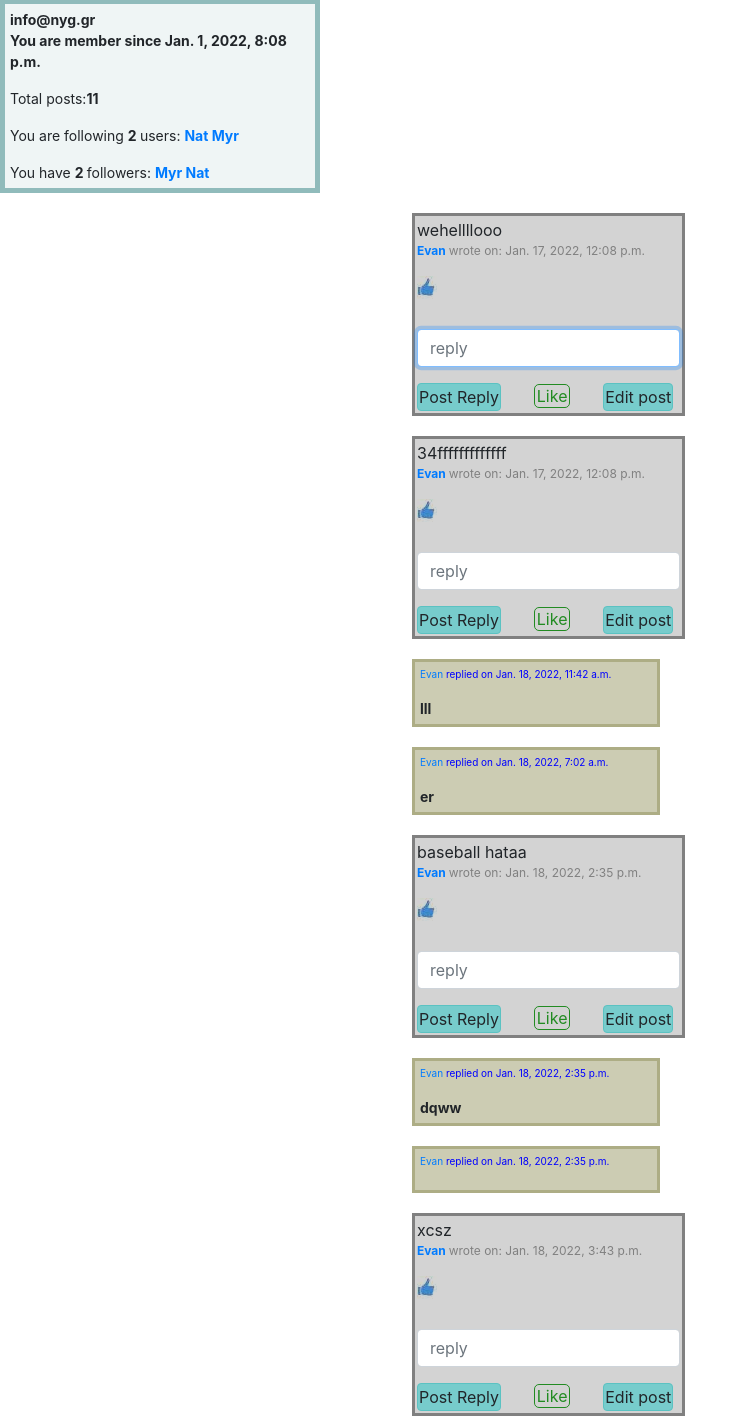
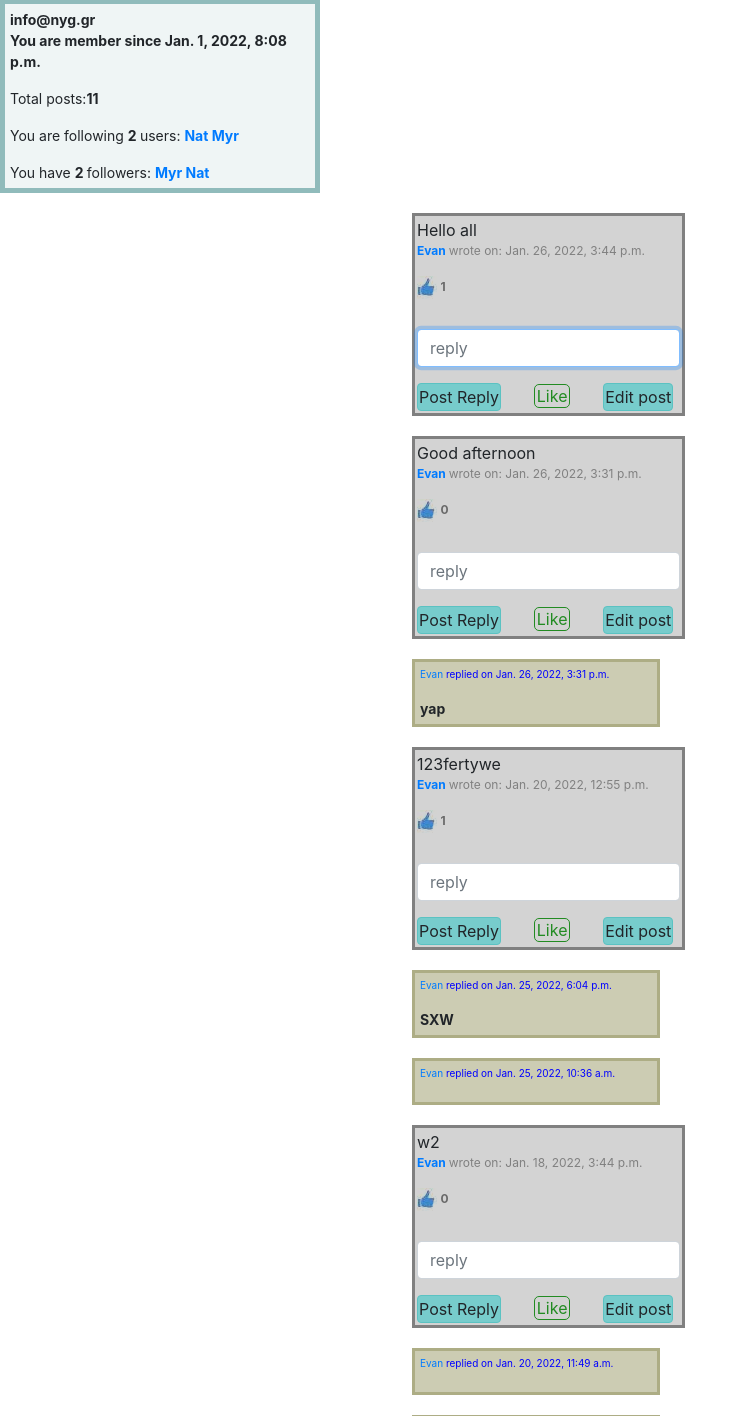
Before and after one commit to neteng0911/carpool, a Django app: page /profile/1 in a window 1280 px wide. Shown: the part 119-1535 px from the top of the page, without its empty margins (0-748 px from the left). Run offline with Django 3.2, Linux system fonts and the light colour scheme; a user stored in the database is signed in; data comes from the database, SQL or seed files in the repository; both versions use the stored data as it was after the commit; some libraries are stand-ins or nearby versions.

Commit message:
edit post in profile fixing

```diff
--- a/project4/network/templates/network/layout.html
+++ b/project4/network/templates/network/layout.html
@@ -11,7 +11,7 @@
     <body>
 
         <nav class="navbar navbar-expand-lg navbar-light bg-light sticky-top">
-            <a class="navbar-brand" href="#">Network</a>
+            <a class="navbar-brand" href="{% url 'index' %}">Network</a>
 
             <div>
               <ul class="navbar-nav mr-auto">
--- a/project4/network/templates/network/profile.html
+++ b/project4/network/templates/network/profile.html
@@ -97,8 +97,14 @@ Total posts:<strong>{{user_posts_count}}</strong>
 
     <p style= "color:grey; font-size:12px;"> <strong><a href="{% url 'profile' targ_user.id %}" > {{targ_user.username}} </strong></a> wrote on: {{user_post.created_date}} </p>
 
+        {% if user_post.likes.all.count != 0 %}
     <p id="likes" style= "color:grey; font-size:12px;mix-blend-mode: multiply;"><img src="{% static  'network/images/like1.jpg' %}" alt="like image">
-        <span><strong id="likescounter_{{post.id}}">{{ post.likes.all.count }}</strong></span>
+        <span><strong id="likescounter_{{post.id}}">{{ user_post.likes.all.count }}</strong></span>
+
+        {% else %}
+    <p id="likes" style= "color:grey; font-size:12px;mix-blend-mode: multiply;"><img src="{% static  'network/images/like1.jpg' %}" alt="like image">
+        <span><strong id="likescounter_{{post.id}}">0</strong></span>
+        {% endif %}
 <form action="{% url 'profile' targ_user.id %}" method="post">
         {% csrf_token %}
 
--- a/project4/network/views.py
+++ b/project4/network/views.py
@@ -222,7 +222,7 @@ def profile(request, user_id):
 
     current_user = request.user
     targ_user = User.objects.get(id=user_id)
-    user_posts=Mypost.objects.filter(owner_id=user_id)
+    user_posts=Mypost.objects.filter(owner_id=user_id).order_by('-created_date')
     user_posts_count=user_posts.count()
     page = paging(request, user_posts)
     myfollowinglist = current_user.followers.all()
```
Also changed, not shown: project4/network/templates/network/following.html (+7 -1 lines), project4/network/templates/network/index.html (+6 -1 lines), project4/db.sqlite3.
